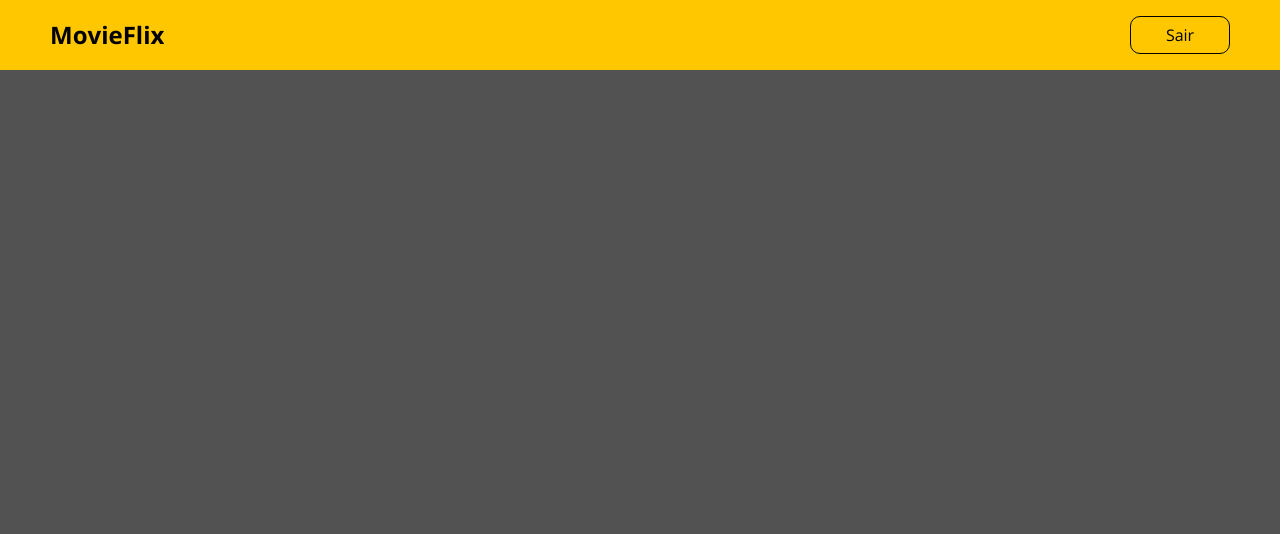
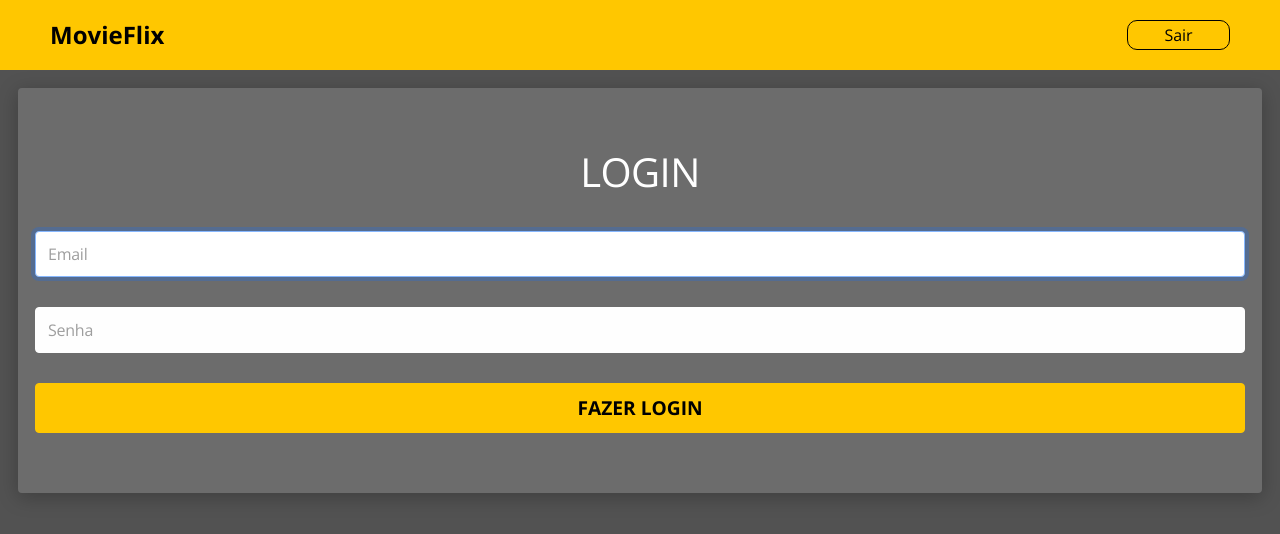
Before and after one commit to Baggio25/dsmovieflix, a React (Create React App) app in the folder frontweb/: page /auth/login in a window 1280 px wide. Shown: the top 534 px of the page. Built offline with nearby package versions, Linux system fonts and the light colour scheme.

Commit message:
Layout sm login finished

```diff
--- a/frontweb/src/App.css
+++ b/frontweb/src/App.css
@@ -41,7 +41,8 @@ a:hover {
 	font-size: 1em;
 	letter-spacing: -0.015em;
 	color: #263238;
-	height: 50px;
+	height: 46px;
+	margin-bottom: 30px;
 }
 
 .base-input::placeholder {
--- a/frontweb/src/Routes.tsx
+++ b/frontweb/src/Routes.tsx
@@ -1,28 +1,19 @@
-import { Router, Switch, Route, Redirect } from 'react-router-dom';
+import { BrowserRouter, Switch, Route, Redirect } from 'react-router-dom';
 import Navbar from './components/Navbar';
 import Auth from './pages/Auth';
 import Catalog from './pages/Catalog';
 import MovieDetails from './pages/Catalog/MovieDetails';
-import history from './util/history';
 
 const Routes = () => (
-	<Router history={history}>
+	<BrowserRouter>
+		<Navbar />
 		<Switch>
-			<Navbar />
-			<Switch>
-				<Redirect from="/" to="/auth/login" exact />
-				<Route path="/auth">
-					<Auth />
-				</Route>
-				<Route path="/movies" exact>
-					<Catalog />
-				</Route>
-				<Route path="/movies/:movieId">
-					<MovieDetails />
-				</Route>
-			</Switch>
+			<Redirect from="/" to="/auth/login" exact />
+			<Route path="/">
+				<Auth />
+			</Route>
 		</Switch>
-	</Router>
+	</BrowserRouter>
 );
 
 export default Routes;
--- /dev/null
+++ b/frontweb/src/components/ButtonPrimary/index.tsx
@@ -0,0 +1,17 @@
+import './styles.css';
+
+type Props = {
+	text: string;
+};
+
+const ButtonPrimary = ({ text }: Props) => {
+	return (
+		<div className="btn-container">
+			<button className="btn btn-primary btn-content">
+				<h6>{text}</h6>
+			</button>
+		</div>
+	);
+};
+
+export default ButtonPrimary;
--- /dev/null
+++ b/frontweb/src/components/ButtonPrimary/styles.css
@@ -0,0 +1,32 @@
+.btn-container {
+  display: flex;
+  justify-content: center;
+}
+
+.btn-container button {
+  width: 100%;
+  height: 50px;
+  border-radius: 4px;
+}
+
+.btn-content {
+  text-transform: uppercase;
+}
+
+.btn-content h6 {
+  color: #000000;
+  font-size: 0.8em;
+  font-weight: bold;
+}
+
+@media (min-width: 576px) {
+  .btn-content h6 {
+    font-size: 1.2em;
+  }
+}
+
+@media (min-width: 1200px) {
+  .btn-container {
+    justify-content: flex-start;
+  }
+}
--- a/frontweb/src/components/Navbar/styles.css
+++ b/frontweb/src/components/Navbar/styles.css
@@ -11,10 +11,12 @@
 }
 
 .main-nav-btn-logout {
-	width: 100px;
+	width: 103px;
+	height: 30px;
 	border: 1px solid #000000;
 	box-sizing: border-box;
 	border-radius: 10px;
+	padding: 0;
 }
 
 @media (min-width: 576px) {
--- /dev/null
+++ b/frontweb/src/pages/Auth/components/Login/index.tsx
@@ -0,0 +1,38 @@
+
+import ButtonPrimary from '../../../../components/ButtonPrimary';
+import './styles.css';
+
+const Login = () => {
+	return (
+    <div className="login-card base-card">
+			<h1 className="login-card-title">Login</h1>
+
+			<form>
+				<div className="mb-4">
+					<input
+						type="text"
+						className={`form-control base-input `}
+						placeholder="Email"
+						name="username"
+						autoFocus
+					/>
+				</div>
+				<div className="mb-4">
+					<input
+						type="text"
+						className={`form-control base-input `}
+						placeholder="Senha"
+						name="password"
+					/>
+				</div>
+
+				<div className="login-card-submit">
+					<ButtonPrimary text="Fazer login" />
+				</div>
+			</form>
+
+		</div>
+	);
+};
+
+export default Login;
--- /dev/null
+++ b/frontweb/src/pages/Auth/components/Login/styles.css
@@ -0,0 +1,17 @@
+.login-card {
+	padding: 60px 17px 50px 17px;
+	border-radius: 4px;
+}
+
+.login-card-title {
+	margin-bottom: 35px;
+	text-transform: uppercase;
+	text-align: center;
+	letter-spacing: -0.015em;
+	color: #fff;
+	font-weight: normal;
+}
+
+.login-card-submit {
+	margin-bottom: 10px;
+}
--- a/frontweb/src/pages/Auth/index.tsx
+++ b/frontweb/src/pages/Auth/index.tsx
@@ -1,12 +1,29 @@
-
+import { ReactComponent as AuthImage } from '../../assets/images/main-image.svg';
 import './styles.css';
+import { Route, Switch } from 'react-router-dom';
+import Login from '../Auth/components/Login';
 
 const Auth = () => {
-  return (
-    <>
-      <h1>Auth - Home</h1>
-    </>
-  );
+	return (
+		<div className="auth-container">
+			<div className="auth-info">
+				<h1 className="auth-info-title"> Avalie Filmes</h1>
+				<p className="auth-info-subtitle">
+					Diga o que você achou do seu filme favorito
+				</p>
+				<AuthImage className="main-image" />
+			</div>
+			<div className="auth-content">
+				<div>
+					<Switch>
+						<Route path="/auth/login">
+							<Login />
+						</Route>
+					</Switch>
+				</div>
+			</div>
+		</div>
+	);
 };
 
 export default Auth;
--- a/frontweb/src/pages/Auth/styles.css
+++ b/frontweb/src/pages/Auth/styles.css
@@ -0,0 +1,12 @@
+.auth-container {
+  padding: 18px;
+}
+
+.auth-info {
+  display: none;
+}
+
+.auth-content {
+  display: flex;
+  flex-direction: column;
+}
```
Also changed, not shown: frontweb/src/assets/images/main-image.svg (added).
